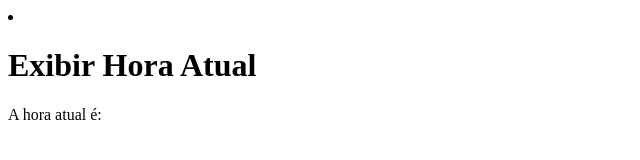
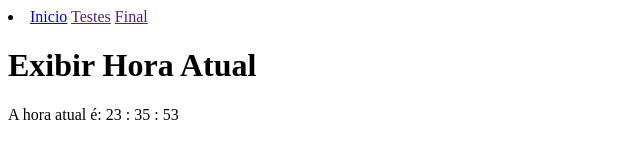
Before and after one commit to MarceloSilSantos/hora-atual, a plain HTML site: page index.html in a window 1280 px wide. Shown: the whole page, without its empty margins (0-640 px from the left). Drawn offline with Linux system fonts and the light colour scheme.

Commit message:
correction js code

```diff
--- a/index.html
+++ b/index.html
@@ -9,9 +9,9 @@
 <header>
     <nav>
         <li>
-            <a href="index.html"></a>
-            <a href=""></a>
-            <a href=""></a>
+            <a href="index.html">Inicio</a>
+            <a href="">Testes</a>
+            <a href="">Final</a>
         </li>
     </nav>
 </header>
--- a/script.js
+++ b/script.js
@@ -1,10 +1,12 @@
 const horaAtualElemento =document.getElementById('hora-atual');
-function atualizarHora(params) {
+function atualizarHora() {
     const agora = new Date();
-    const hora = agora.getHours().toString().padStart(2, '0');
-    const minuto = agora.getMinutes().toString().padStart(2, '0');
-    const segundo = agora.getSeconds().toString().padStart(2, '0');
+    const horas = agora.getHours().toString().padStart(2, '0');
+    const minutos = agora.getMinutes().toString().padStart(2, '0');
+    const segundos = agora.getSeconds().toString().padStart(2, '0');
 
-    const horaFormatada = ` ${horas} : ${minutos} : ${segundos}`
+    const horaFormatada = ` ${horas} : ${minutos} : ${segundos}`;
+    horaAtualElemento.innerHTML = horaFormatada;
 }
 setInterval(atualizarHora,1000);
+atualizarHora();
```
